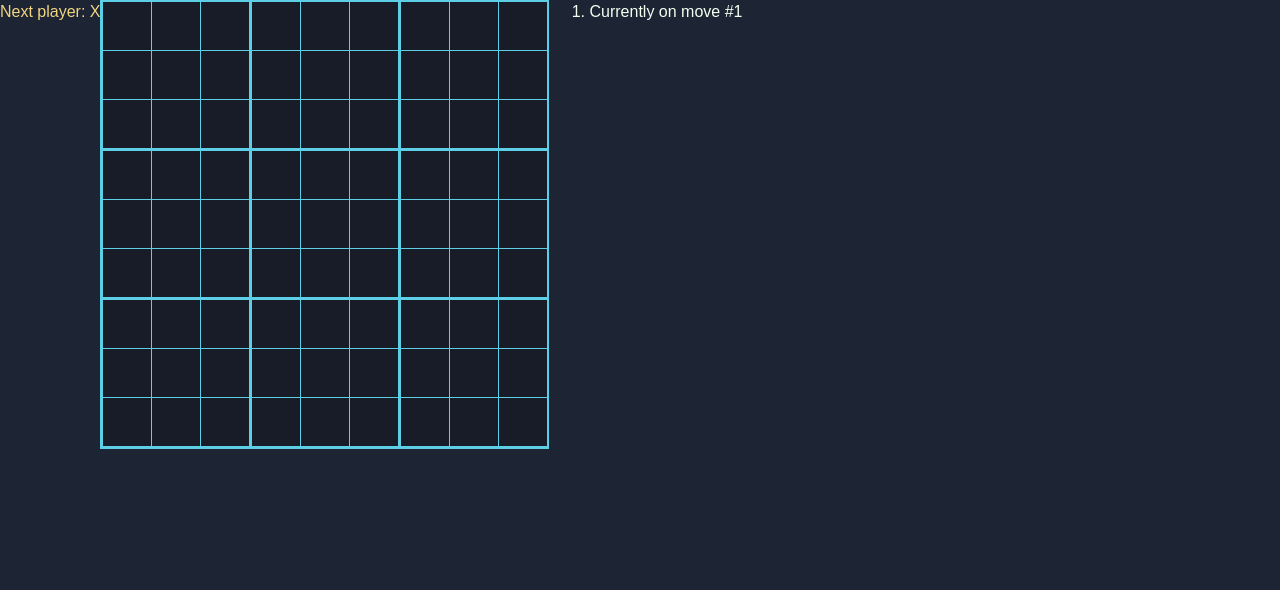
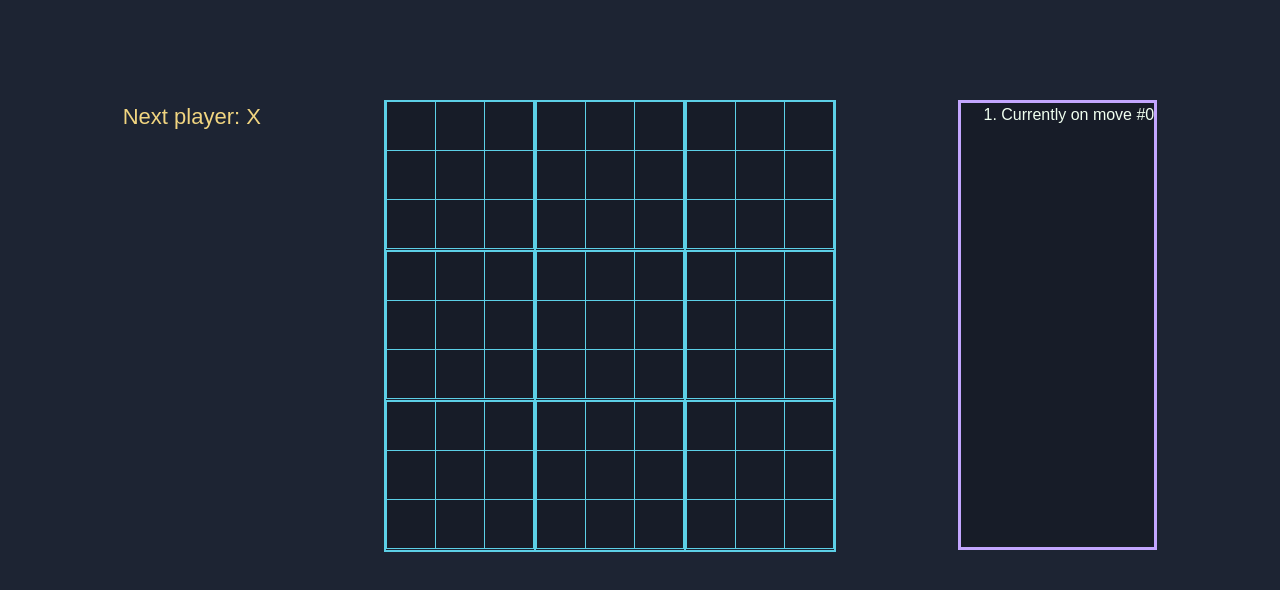
Before and after one commit to Jon-Cactus/ultimate-tic-tac-toe, a React (Vite) app: page / in a window 1280 px wide. Shown: the top 590 px of the page. Built offline with nearby package versions, Linux system fonts and the light colour scheme; a web font is replaced by a local one.

Commit message:
game fully funcitonal

```diff
--- a/src/App.tsx
+++ b/src/App.tsx
@@ -7,7 +7,7 @@ function Square({ value, onSquareClick, active }: SquareProps) {
   const playerColor =
     value === 'X'
     ? 'player-1'
-    : value === 'Y'
+    : value === 'O'
     ? 'player-2'
     : ''
   return (
@@ -19,12 +19,18 @@ function Square({ value, onSquareClick, active }: SquareProps) {
   )
 }
 
-function SubBoard({ subBoardIdx, squares, onSquareClick, isActive }: SubBoardProps) {
+function SubBoard({ subBoardIdx, squares, onSquareClick, isActive, isWon }: SubBoardProps) {
+  const playerColor =
+    isWon === 'X'
+    ? 'player-1 won'
+    : isWon === 'O'
+    ? 'player-2 won'
+    : ''
   return (
   <>
-    <div className={`sub-board`}>
+    <div className={`sub-board ${playerColor}`}>{isWon !== 'draw' ? isWon : ''}
       {Array.from({length: 3}, (_, row) => (
-        <div className={`sub-board-row `} key={row}>
+        <div className={`sub-board-row ${isWon ? 'hidden' : ''}`} key={row}>
           {Array.from({length: 3}, (_, col) => {
             const squareIdx = row * 3 + col;
             return (
@@ -60,8 +66,10 @@ export default function Game() {
 
   function handleMove(subBoardIdx: number, squareIdx: number): void {
     const currentSubBoard = currentBoards[subBoardIdx];
-    if (currentSubBoard[squareIdx]) return; // Block moves on filled squares
-    if (subBoardWinners[subBoardIdx]) return; // Block moves on won subboards
+    if (currentSubBoard[squareIdx] || // Blocks moves on filled squares
+      subBoardWinners[subBoardIdx] || // Blocks moves on subboards that have been won
+      gameWinner) return; // Block moves when the game has been won
+    //if (subBoardWinners[subBoardIdx]) return; // Block moves on won subboards
     if (isActive !== null && subBoardIdx !== isActive) return; // Block moves on non-active subboards
 
     const nextSubBoard = [...currentSubBoard];
@@ -106,20 +114,21 @@ export default function Game() {
     // TODO: Needs altering to account for the 3d arrays
     const moveCoordinates = getMoveCoordinates(prevBoard, board);
       // Determine the correct description based on current move and move #
-    const description = (isCurrentMove && history.length > 9)
-      ? 'No more legal moves!'
+    const description = (isCurrentMove && gameWinner === 'draw')
+      ? gameWinner
       : isCurrentMove
-      ? `Currently on move #${move + 1}`
+      ? `Currently on move #${move}`
       : move > 0 && moveCoordinates
-      ? `Go to move #${move} (${player} on ${moveCoordinates[0]}, ${moveCoordinates[1]})`
-      : 'Go to game start';
+      ? `${player} moved on (${moveCoordinates[0]}, ${moveCoordinates[1]})`
+      : 'Game start';
     // Determine whether the li should be rendered as a paragraph or button based on currentMove
     return (
       <li key={move}>
         {isCurrentMove ? (
           <p>{description}</p>
         ) : (
-          <button onClick={() => jumpTo(move)}>{description}</button>
+          //<button onClick={() => jumpTo(move)}>{description}</button>
+          <p>{description}</p>
         )}
       </li>
     );
@@ -133,6 +142,7 @@ export default function Game() {
             <div className="meta-board-row" key={row}>
               {Array.from({length: 3}, (_, col) => {
                 const subBoardIdx = row * 3 + col;
+                const isWon = subBoardWinners[subBoardIdx]
                 return (
                   <SubBoard
                     key={subBoardIdx}
@@ -140,6 +150,7 @@ export default function Game() {
                     squares={currentBoards[subBoardIdx]}
                     onSquareClick={(squareIdx) => handleMove(subBoardIdx, squareIdx)}
                     isActive={isActive}
+                    isWon={isWon}
                   />
                 );
               })}
--- a/src/assets/interfaces.ts
+++ b/src/assets/interfaces.ts
@@ -3,6 +3,7 @@ export interface SubBoardProps {
     squares: (string | null)[];
     onSquareClick: (squareIdx: number) => void;
     isActive: (number | null);
+    isWon: (string | null);
 }
 
 export interface SquareProps {
--- a/src/index.css
+++ b/src/index.css
@@ -45,10 +45,34 @@ h1 {
 
 .game {
   display: flex;
+  justify-content:space-evenly;
+  margin-top: 100px;
+}
+
+.game-info {
+  height: 450px;
+  overflow-y: auto;
+  background-color: var(--dark-background);
+  border: 3px solid var(--secondary);
+}
+
+.game-info::-webkit-scrollbar {
+  width: 8px;
+}
+.game-info::-webkit-scrollbar-track {
+  background: var(--background);
+}
+.game-info::-webkit-scrollbar-thumb {
+  background: var(--light-background);
+  border-radius: 4px;
+}
+.game-info::-webkit-scrollbar-thumb:hover {
+  background: var(--text);
 }
 
 .status {
   color: var(--text);
+  font-size: 22px;
 }
 
 .meta-board {
@@ -66,7 +90,11 @@ h1 {
 
 .sub-board {
   display: inline-block;
+  height: 150px;
+  width: 150px;
   border: 1px solid var(--primary);
+  font-weight: bold;
+  font-size: 148px;
 }
 
 .sub-board-row {
@@ -107,8 +135,14 @@ h1 {
 
 .won {
   background-color: var(--light-background);
+  text-align: center;
+  line-height: 1;
 }
 
 .active {
   background-color: var(--light-background);
 }
+
+.hidden {
+  display: none;
+}
--- a/src/utils/helpers.tsx
+++ b/src/utils/helpers.tsx
@@ -24,6 +24,10 @@ export function calculateWinner(currentMetaBoard: (string | null)[][]): { gameWi
        break;
     }
   }
+
+  if (gameWinner === null && subBoardWinners.every(winner => winner === 'draw')) {
+    gameWinner = 'draw';
+  }
   return { gameWinner, subBoardWinners };
 }
 
```
Lines whose indentation alone changed are shown as unchanged.
